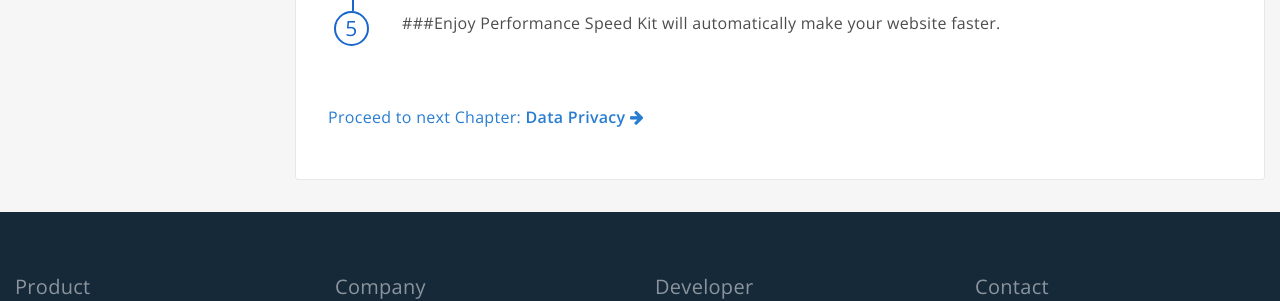
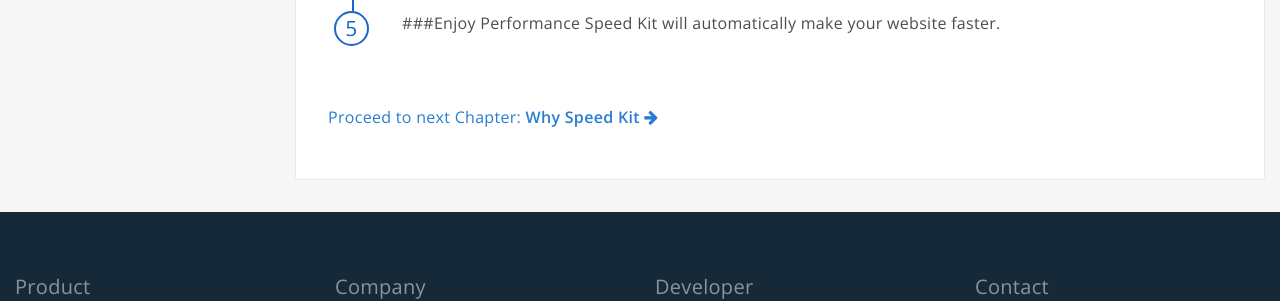
Before and after one commit to Baqend/guide, an MkDocs documentation site: the page built from src/topics/speed-kit/intro.md, in a window 1280 px wide and 900 px high, scrolled down 2618 px. Shown: the part 154-455 px from the top of the window. Built offline with MkDocs 1.6.1, drawn with Linux system fonts in a browser that asks for light colours; comment, search, counter and statistics services are not loaded; old or Windows-style settings are respelled for this version of MkDocs; part of the change alters nothing that is shown.

Commit message:
Replaced Speed Kit Intro with Speed Kit Quickstart (basically duplicate entry).

```diff
--- a/mkdocs.yml
+++ b/mkdocs.yml
@@ -10,7 +10,7 @@ pages:
         - 'FAQ': 'topics/faq/index.md'
 
     - Speed Kit:
-        - 'Intro': 'topics/speed-kit/intro.md'
+        - Quickstart: 'topics/speed-kit/intro.md'
         - 'Why Speed Kit': 'topics/speed-kit/why.md'
         - 'Getting Started': 'topics/speed-kit/index.md'
         - Page Speed Analyzer: 'topics/speed-kit/analyzer.md'
@@ -21,7 +21,6 @@ pages:
         - Speed Kit API: 'topics/speed-kit/api.md'
         - 'Dynamic Blocks: Accelerating Personalized Content': 'topics/speed-kit/personalized.md'
         - Deactivation: 'topics/speed-kit/deactivation.md'
-        - Quickstart: 'topics/speed-kit/intro.md'
         - Data Privacy: 'topics/speed-kit/privacy.md'
 
     - Platform:
```
